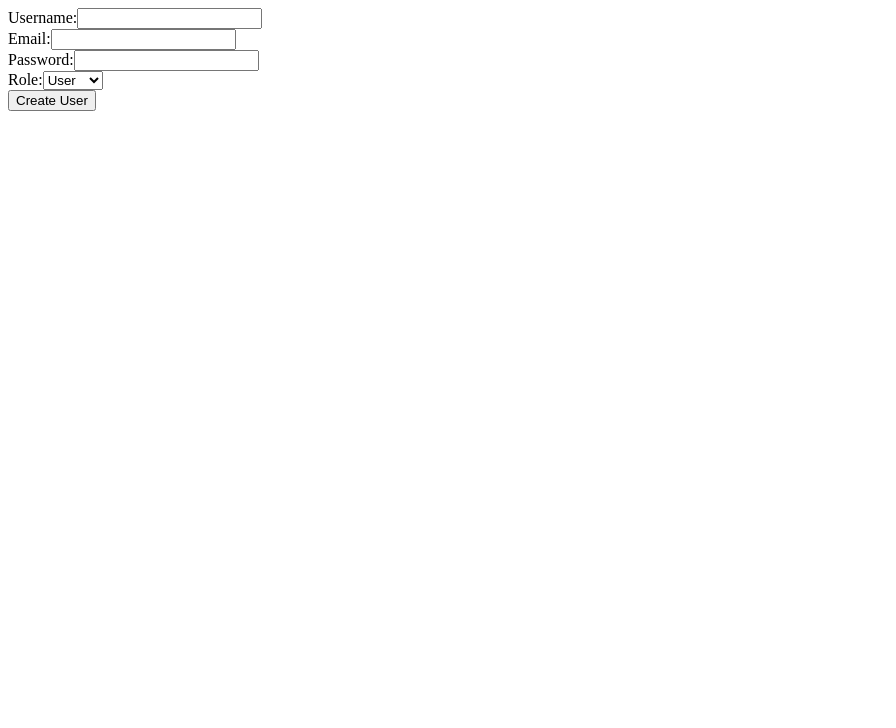
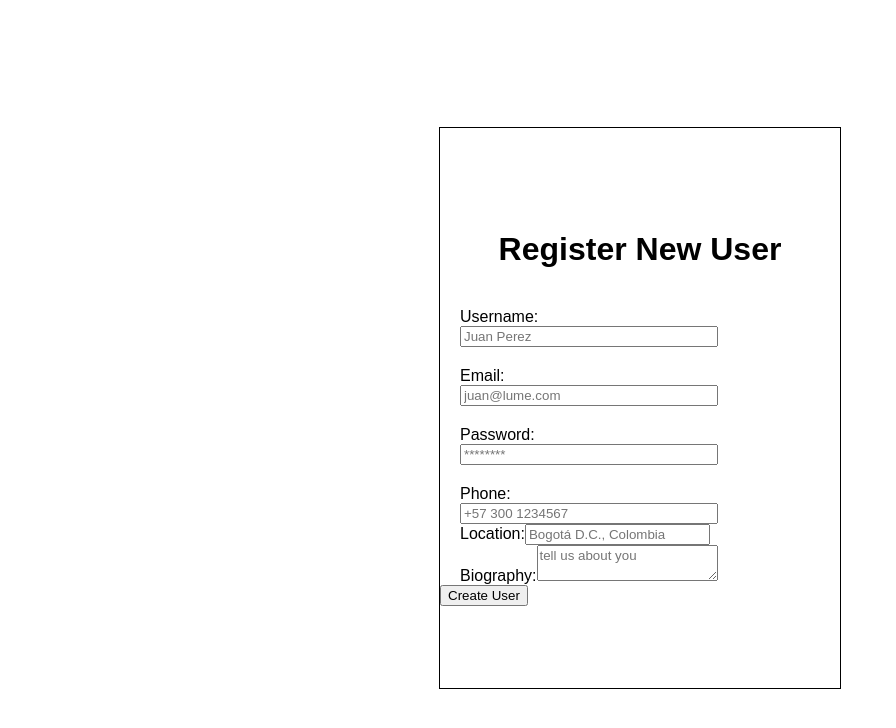
Before and after one commit to Kevinfonseca2002/LumeFronend, an Angular app: page /signup in a window 1280 px wide. Shown: the top 728 px of the page, without its empty margins (0-896 px from the left). Built offline with nearby package versions, Linux system fonts and the light colour scheme.

Commit message:
[~]usernewform.ts was provided with the formGroup, formControl and HTML was successfully binded

```diff
--- a/src/app/features/pages/users/user-new-form/user-new-form.html
+++ b/src/app/features/pages/users/user-new-form/user-new-form.html
@@ -1,34 +1,40 @@
-<form>
+<div class="overallBorder">
+  <form [formGroup] = "userNewForm">
+    <h1 class="main-title">Register New User</h1>
     <div class="bigBox">
       <div class="box">
         <label for="username">Username:</label>
-            <input type="text" id="username" name="username" required>
+        <input type="text" placeholder="Juan Perez" id="username" formControlName="name" />
       </div>
 
       <div class="box">
         <label for="email">Email:</label>
-            <input type="email" id="email" name="email" required>
+        <input type="email" id="email" name="email" placeholder="juan@lume.com" formControlName="email" />
       </div>
 
       <div class="box">
         <label for="password">Password:</label>
-            <input type="password" id="password" name="password" required>
+        <input type="password" id="password" name="password" placeholder="********" formControlName="password"/>
       </div>
 
       <div class="box">
-            <label for="role">Role:</label>
-            <select id="role" name="role" required>
-                <option value="user">User</option>
-                <option value="admin">Admin</option>
-            </select>
+        <label for="">Phone:</label>
+        <input type="number" placeholder="+57 300 1234567" formControlName="phone"/>
       </div>
 
-        <div class="box">
+      <div class="location">
+        <label for="">Location:</label>
+        <input type="text" placeholder="Bogotá D.C., Colombia" formControlName="location"/>
+      </div>
+
+      <div class="biography">
+        <label for="">Biography:</label>
+        <textarea placeholder="tell us about you" formControlName="description"></textarea>
+      </div>
+
+    </div>
+          <div class="submit-button">
         <button type="submit">Create User</button>
       </div>
-
-
+  </form>
 </div>
-
-
-</form>
--- a/src/app/features/pages/users/user-new-form/user-new-form.scss
+++ b/src/app/features/pages/users/user-new-form/user-new-form.scss
@@ -0,0 +1,36 @@
+
+.overallBorder{
+    display: flex;
+    align-items: center;
+    justify-content: center;
+    width: 100%;
+    height: 800px;
+
+
+form {
+    display: flex;
+    flex-direction: column;
+    align-items: start;
+    justify-content: center;
+    border: solid black 1px;
+    width: 400px;
+    height: 70%;
+
+    .main-title {
+        width: 100%;
+        text-align: center;
+        margin-bottom: 20px;
+    }
+
+    .bigBox {
+        padding-left: 20px;
+
+        .box {
+            display: flex;
+            flex-direction: column;
+            margin-top: 20px;
+        }
+    }
+}
+
+}
--- a/src/app/features/pages/users/user-new-form/user-new-form.ts
+++ b/src/app/features/pages/users/user-new-form/user-new-form.ts
@@ -1,11 +1,33 @@
 import { Component } from '@angular/core';
+import { FormControl, FormGroup, ReactiveFormsModule, Validators } from '@angular/forms';
 
 @Component({
   selector: 'app-user-new-form',
-  imports: [],
+  imports: [ReactiveFormsModule],
   templateUrl: './user-new-form.html',
   styleUrl: './user-new-form.scss',
 })
 export class UserNewForm {
 
+  userNewForm!: FormGroup ;
+
+  constructor(
+  ){
+    this.userNewForm = new FormGroup({
+
+      name: new FormControl("",[Validators.required]),
+      email: new FormControl("",[Validators.required]),
+      password: new FormControl("",[Validators.required]),
+      phone: new FormControl("",[Validators.required]),
+      location: new FormControl("",[Validators.required]),
+      description: new FormControl("",)
+
+
+    })
+  }
+
+  onSubmit(){
+
+  }
+
 }
--- a/src/styles.scss
+++ b/src/styles.scss
@@ -1 +1,4 @@
 /* You can add global styles to this file, and also import other style files */
+* {
+    font-family: Arial, Helvetica, sans-serif;
+}
```
Lines whose indentation alone changed are shown as unchanged.
